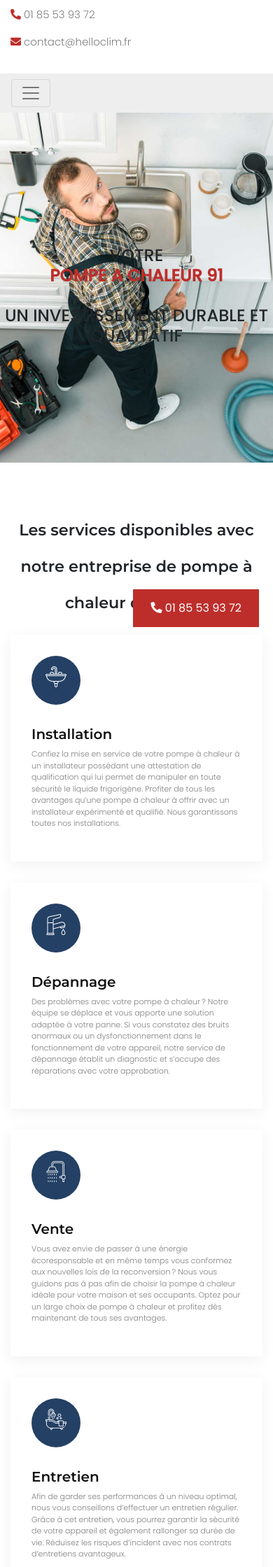
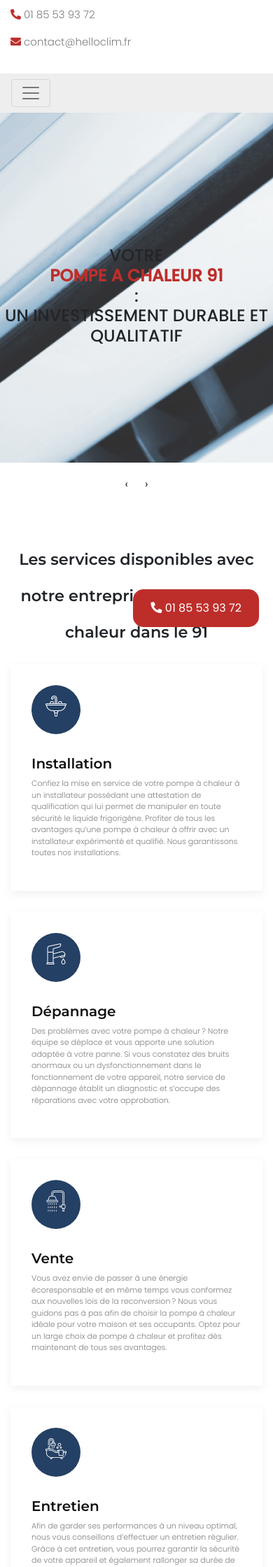
Before and after one commit to ejezie/pompe-a-chaleur-91.com, a Jekyll site: the page built from src/accueil.html, in a window 390 px wide. Shown: the top 2239 px of the page at 70% size. Built offline with Jekyll 4.4.1, drawn with Linux system fonts in a browser that asks for light colours; some web fonts are replaced.

Commit message:
adding more styles

```diff
--- a/src/assets/css/style.scss
+++ b/src/assets/css/style.scss
@@ -57,7 +57,7 @@
 }
 .button {
   padding: 15px 25px;
-  border-radius: 0;
+  border-radius: 15px;
   color: #fff;
   background-color: $red;
   display: inline-block;
@@ -105,7 +105,7 @@
   align-items: center;
   justify-content: center;
   height: 500px;
-  background: url("../img/slide1.jpg");
+  background: url("../img/homebg.png");
   background-position: center;
   background-size: cover;
   h1 {
@@ -125,14 +125,12 @@
     }
   }
 }
-.carousel .item2 {
+
+.owl-carousel .item {
   display: flex;
   align-items: center;
   justify-content: center;
   height: 500px;
-  background: url("../img/slide2.jpg");
-  background-position: center;
-  background-size: cover;
   h1 {
     max-width: 900px;
     span {
@@ -155,45 +153,45 @@
   width: 100%;
   object-fit: cover;
 }
-.owl-prev {
-  position: absolute;
-  left: 10px;
-  top: 50%;
-  transform: translateY(-50%);
-  z-index: 999;
-  width: 50px;
-  height: 50px;
-  text-align: center;
-  line-height: 50px;
-  color: #111;
-  border: 1px solid #111 !important;
-  border-radius: 50% !important;
-  @media (max-width: 500px) {
-    display: none !important;
-  }
-}
-.owl-next {
-  position: absolute;
-  right: 10px;
-  top: 50%;
-  transform: translateY(-50%);
-  z-index: 999;
-  width: 50px;
-  height: 50px;
-  text-align: center;
-  line-height: 50px;
-  color: #111;
-  border: 1px solid #111 !important;
-  border-radius: 50% !important;
-  @media (max-width: 500px) {
-    display: none !important;
-  }
-}
-.owl-theme .owl-nav [class*="owl-"]:hover {
-  background: $blue;
-  color: #fff;
-  text-decoration: none;
-}
+// .owl-prev {
+//   position: absolute;
+//   left: 10px;
+//   top: 50%;
+//   transform: translateY(-50%);
+//   z-index: 999;
+//   width: 50px;
+//   height: 50px;
+//   text-align: center;
+//   line-height: 50px;
+//   color: #111;
+//   border: 1px solid #111 !important;
+//   border-radius: 50% !important;
+//   @media (max-width: 500px) {
+//     display: none !important;
+//   }
+// }
+// .owl-next {
+//   position: absolute;
+//   right: 10px;
+//   top: 50%;
+//   transform: translateY(-50%);
+//   z-index: 999;
+//   width: 50px;
+//   height: 50px;
+//   text-align: center;
+//   line-height: 50px;
+//   color: #111;
+//   border: 1px solid #111 !important;
+//   border-radius: 50% !important;
+//   @media (max-width: 500px) {
+//     display: none !important;
+//   }
+// }
+// .owl-theme .owl-nav [class*="owl-"]:hover {
+//   background: $blue;
+//   color: #fff;
+//   text-decoration: none;
+// }
 
 section h2 {
   font-size: 42px;
@@ -216,11 +214,13 @@
 }
 .box1 {
   position: relative;
-  box-shadow: 0 5px 20px 0 rgba(0, 0, 0, 0.06);
+  box-shadow: 0 4px 12px 0 rgba(0, 0, 0, 0.06);
   padding: 30px;
   height: 20rem;
+  margin-right: 2rem;
   @media (max-width: 960px) {
     height: fit-content;
+    margin-right: 0rem;
   }
   margin-bottom: 30px;
 }
@@ -348,9 +348,20 @@
   background-color: rgba(0, 0, 0, 0.4);
 }
 section.slider h1 {
-  color: $red;
+  color: black;
   font-size: 50px;
   text-align: center;
+  span{
+    color: $red;
+    font-size: 50px;
+    font-weight: 600;
+    @media (max-width: 960px) {
+      font-size: 2rem;
+    }
+  }
+  @media (max-width: 960px) {
+    font-size: 2rem;
+  }
 }
 section.slide1 {
   background-image: url(../img/slider1.jpg);
@@ -412,15 +423,21 @@
 }
 
 // Home
-#one p {
-  font-size: 11px;
-  max-width: 1000px;
+#one{
+  p {
+    font-size: 11px;
+    max-width: 1000px;
+  }
+  img{
+    width: 2.6rem;
+  }
 }
+
 #two img {
-  width: 25rem;
-  height: 25rem;
+  width: 35rem;
+  height: 35rem;
   object-fit: cover;
-  margin-left: 8rem;
+  margin-left: 6rem;
   @media (max-width: 960px) {
     margin-left: 0rem;
   }
@@ -436,7 +453,7 @@
 }
 #three h2 {
   padding: 0;
-  font-size: 1.2rem;
+  font-size: 1.5rem;
 }
 #four {
   .col-sm-4 {
@@ -446,7 +463,7 @@
   }
   img {
     height: 16rem;
-    width: 18rem;
+    width: 21rem;
     margin-bottom: 3rem;
   }
 }
@@ -471,6 +488,10 @@
     border-radius: 15px;
     margin-bottom: 1.5rem;
   }
+  img{
+    width: 13rem;
+    object-fit: cover;
+  }
 }
 #six {
   display: flex;
@@ -479,17 +500,25 @@
     flex-direction: column;
     padding: 0;
   }
+  .wrap{
+    margin-top: 4rem;
+    @media (max-width: 960px) {
+     margin-top: 0rem;;
+    }
+  }
   img {
-    width: 37rem;
+    width: 43rem;
     object-fit: cover;
     @media (max-width: 960px) {
-      width: 22rem;
-      margin-bottom: 2rem;
+     display: none;
     }
   }
   .box1 {
-    width: 15rem;
-    height: 15rem;
+    width: 16rem;
+    height: 16rem;
+    img{
+      width: 2rem;
+    }
   }
   .wrap {
     width: 50%;
@@ -620,21 +649,19 @@
       text-align: center;
     }
   }
-  .row {
-    position: relative;
+  .fixed-img {
+    display: flex;
+    align-items: center;
+    justify-content: center;
     h2 {
-      position: absolute;
-      left: 0;
-      top: 40%;
-      z-index: 3;
       font-weight: 500;
       @media (max-width: 960px) {
-        top: 20%;
         font-size: 1.4rem;
-        left: 1rem;
+        color: white;
       }
     }
   }
+
   .posr {
     background-color: $red;
   }
@@ -652,7 +679,17 @@
     width: 2rem;
   }
   h2 {
-    margin-left: 3rem;
+    margin-left: 5rem;
+    position: relative;
+    &::before{
+      position: absolute;
+      content: "";
+      left: -2rem;
+      top: 0;
+      background-color: $red;
+      height: 4rem;
+      width: 1rem;
+    }
     @media (max-width: 960px) {
       font-size: 2rem;
       margin-left: 1rem;
@@ -831,17 +868,7 @@
         .logo1 {
           width: 7rem;
           margin-right: 2rem;
-        }
-        .logo2 {
-          width: 19rem;
-          height: 19rem;
-          object-fit: cover;
-          margin-bottom: 2rem;
-          @media (max-width: 960px) {
-            width: 12rem;
-            height: 12rem;
-            margin-bottom: 0rem;
-          }
+          margin: 2rem 0;
         }
         @media (max-width: 960px) {
           margin-bottom: 20rem;
@@ -1075,6 +1102,9 @@
     @media (max-width: 960px) {
       font-size: 2rem;
     }
+    @media (max-width: 400px) {
+      font-size: 1.7rem;
+    }
   }
   h3 {
     text-align: center;
@@ -1095,7 +1125,7 @@
       width: 18rem;
       height: 25rem;
       background: white;
-      box-shadow: -2px 2px 4px 4px rgba(0, 0, 0, 0.2);
+      box-shadow: -1px 1px 2px 2px rgba(70, 15, 15, 0.1);
       margin: 0 1rem;
       @media (max-width: 960px) {
         margin-bottom: 2rem;
@@ -1186,6 +1216,9 @@
   margin-top: 5rem;
   h2 {
     text-align: center;
+    @media (max-width: 960px) {
+      font-size: 2rem;
+    }
   }
   .content-wrap {
     width: 100%;
@@ -1203,12 +1236,20 @@
 
 .sec-three {
   display: flex;
+  align-items: center;
+  flex-wrap: wrap;
   width: 100vw;
   margin-top: 3rem;
   img {
-    width: 100vw;
+    width: 25vw;
     height: 40vh;
     object-fit: cover;
+    @media (max-width: 960px) {
+      width: 50vw;
+    }
+    @media (max-width: 400px) {
+      width: 100vw;
+    }
   }
 }
 
@@ -1375,3 +1416,183 @@
     font-size: 1.2rem;
   }
 }
+
+#pomp-one{
+  h2{
+    margin-top: 3rem;
+  }
+  .content{
+    width: 35rem;
+    height: 30rem;
+    margin-bottom: 2rem;
+    @media (max-width: 1185px) {
+      height: 35rem;
+    }
+    @media (max-width: 400px) {
+      height: 38rem;
+      padding: 0.5rem;
+    }
+    p{
+      max-width: 500px;
+    }
+  }
+}
+
+#pomp-four{
+  display: flex;
+  align-items: center;
+  justify-content: center;
+  flex-direction: column;
+  h5{
+    margin-bottom: 2rem;
+    max-width: 900px;
+    text-align: center;
+  }
+}
+
+#main-two{
+  h3{
+    text-align: center;
+  }
+}
+
+#notrebg{
+  background: url(../img/notrebg.png);
+  background-repeat: no-repeat;
+  background-size: cover;
+  background-position: center;
+}
+#clibg{
+  background: url(../img/clibg.png);
+  background-repeat: no-repeat;
+  background-size: cover;
+  background-position: center;
+}
+#thbg{
+  background: url(../img/thbg.png);
+  background-repeat: no-repeat;
+  background-size: cover;
+  background-position: center;
+}
+#pmbg{
+  background: url(../img/pmbg.png);
+  background-repeat: no-repeat;
+  background-size: cover;
+  background-position: center;
+}
+#mnbg{
+  background: url(../img/mnbg.png);
+  background-repeat: no-repeat;
+  background-size: cover;
+  background-position: center;
+}
+#devisbg{
+  background: url(../img/devisbg.png);
+  background-repeat: no-repeat;
+  background-size: cover;
+  background-position: center;
+}
+#contactbg{
+  background: url(../img/contactbg.png);
+  background-repeat: no-repeat;
+  background-size: cover;
+  background-position: center;
+}
+
+#contact{
+  i{
+    font-size: 1.6rem;
+  }
+  h2{
+    text-align: center;
+    margin-bottom: 4rem;
+    @media (max-width: 960px) {
+      font-size: 2rem;
+    }
+  }
+  .checkbox{
+    width: 45vw;
+    margin-bottom: 2rem;
+    .text{
+      font-size: 0.9rem;
+      @media (max-width: 960px) {
+        text-align: center;
+        max-width: 100px;
+        font-size: 0.7rem;
+      }
+    }
+    @media (max-width: 960px) {
+      width: 90vw;
+      margin-bottom: 1rem;
+    }
+  }
+}
+
+#foot{
+  width: 100vw;
+  img{
+    width: 5rem;
+    margin: 1rem 0rem;
+  }
+  p{
+    max-width: 250px;
+  }
+  .foot-wrap{
+    display: flex;
+    align-items: flex-start;
+    justify-content: space-around;
+    width: 100% ;
+    @media (max-width: 960px) {
+      flex-direction: column;
+      align-items: center;
+      justify-content: center;
+    }
+    .content{
+      display: flex;
+      align-items: flex-start;
+      justify-content: center;
+      flex-direction: column;
+      margin-bottom: 2rem;
+     i{
+       color: $red;
+     }
+    }
+    .contents{
+      display: flex;
+      align-items: flex-start;
+      justify-content: space-between;
+      margin-bottom: 2rem;
+      @media (max-width: 960px) {
+        flex-direction: column;
+        align-items: flex-start;
+        justify-content: center;
+      }
+      .wrap{
+        display: flex;
+        flex-direction: column;
+        margin: 0 1rem;
+        a{
+          color: black;
+        }
+        @media (max-width: 960px) {
+          margin: 0rem;
+        }
+      }
+    }
+    .img-wrap{
+      display: flex;
+      align-items: center;
+      justify-content: center;
+      flex-direction: column;
+      margin-right: 1rem;
+      .wrap{
+        display: flex;
+        align-items: center;
+        img{
+          width: 5rem;
+          margin: 1rem 1rem;
+        }
+      }
+    }
+  }
+}
```
